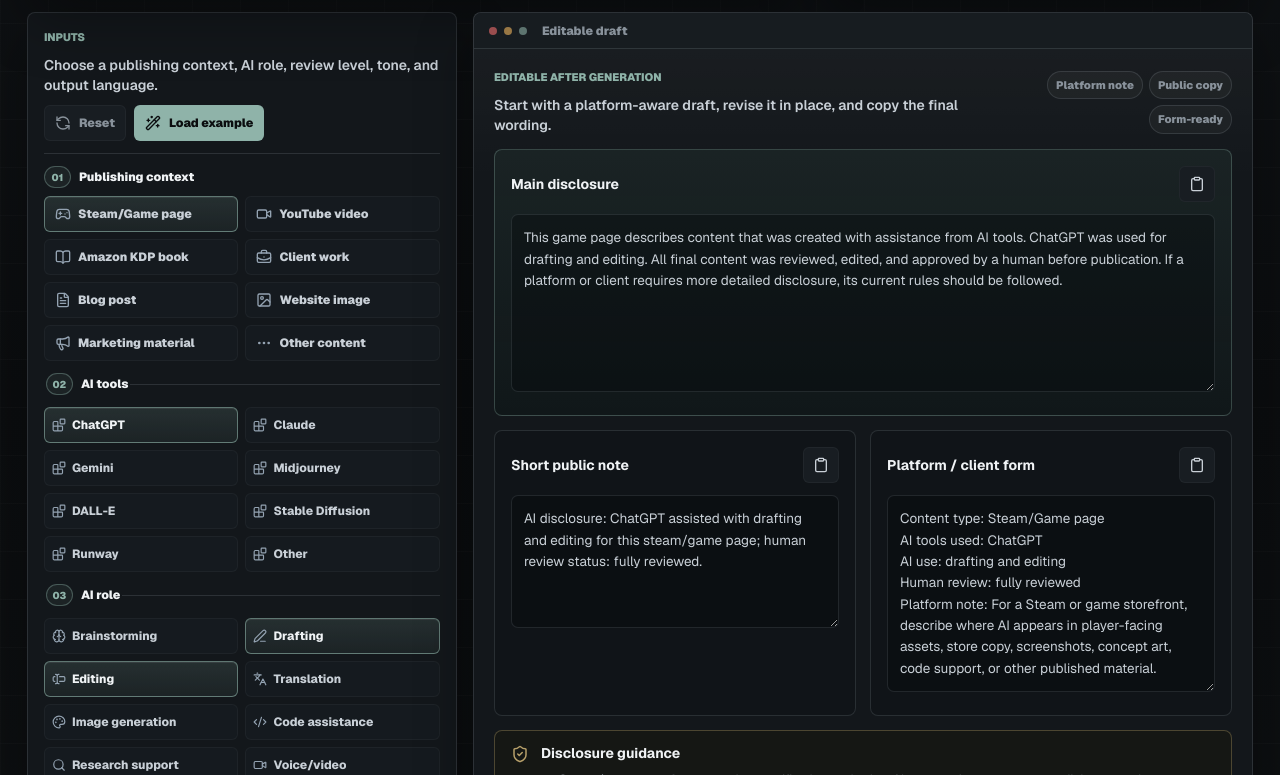
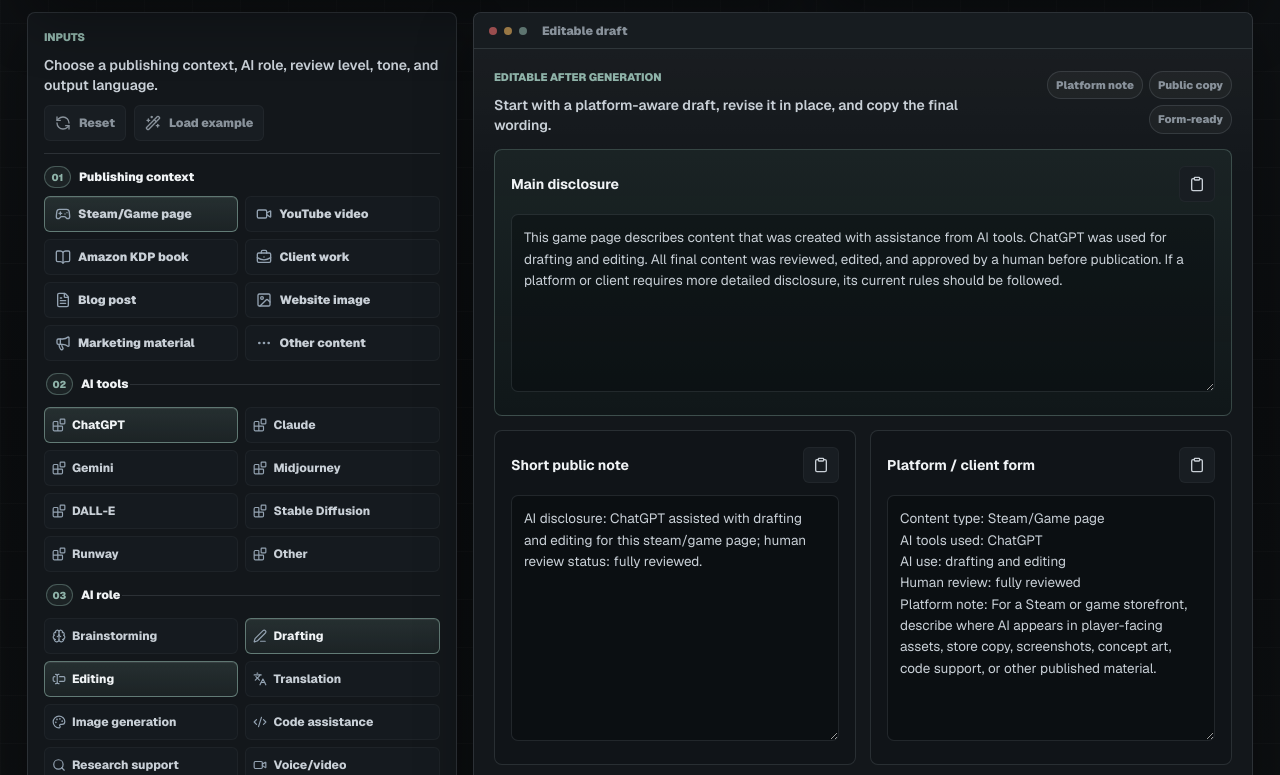
Before and after one commit to shawnlone/AI-Disclousure, a React (Vite) app: page / in a window 1280 px wide. Shown: the part 265-1040 px from the top of the page. Built offline with nearby package versions, Linux system fonts and the light colour scheme.

Commit message:
Polish control hover states

```diff
--- a/src/App.css
+++ b/src/App.css
@@ -364,7 +364,7 @@
   font-size: 13px;
   font-weight: 850;
   text-decoration: none;
-  cursor: pointer;
+  cursor: default;
 }
 
 .form-actions button {
@@ -385,7 +385,7 @@
 .support-link:hover,
 .service-link:hover,
 .mini-link:hover {
-  transform: translateY(-1px);
+  border-color: var(--border-strong);
 }
 
 button:focus-visible,
@@ -403,6 +403,11 @@
 
 .ghost-button {
   color: var(--text-muted);
+}
+
+.ghost-button:hover {
+  color: var(--text-strong);
+  background: #1b2127;
 }
 
 button svg,
@@ -476,6 +481,16 @@
   text-align: left;
 }
 
+.option-tile:hover,
+.choice-pill:hover,
+.segmented-control button:hover {
+  border-color: var(--border-strong);
+  color: var(--text-strong);
+  background:
+    linear-gradient(180deg, rgba(143, 179, 169, 0.08), rgba(143, 179, 169, 0.025)),
+    #171d20;
+}
+
 .option-tile svg {
   width: 16px;
   height: 16px;
@@ -527,6 +542,7 @@
   background: #151a1f;
   font-size: 12px;
   font-weight: 780;
+  cursor: default;
 }
 
 .choice-pill input {
@@ -535,6 +551,7 @@
   height: 1px;
   opacity: 0;
   pointer-events: none;
+  cursor: default;
 }
 
 .choice-pill svg {
@@ -580,6 +597,7 @@
   color: var(--text-muted);
   background: transparent;
   font-size: 12px;
+  cursor: default;
 }
 
 .segmented-control svg {
@@ -707,10 +725,31 @@
   font-size: 13.5px;
   line-height: 1.58;
   resize: vertical;
+  scrollbar-color: var(--border-strong) rgba(5, 7, 9, 0.34);
+  scrollbar-width: thin;
 }
 
 .primary-output textarea {
   min-height: 178px;
+}
+
+.document-columns .output-section textarea {
+  min-height: 246px;
+}
+
+.output-section textarea::-webkit-scrollbar {
+  width: 10px;
+}
+
+.output-section textarea::-webkit-scrollbar-track {
+  background: rgba(5, 7, 9, 0.34);
+  border-radius: 999px;
+}
+
+.output-section textarea::-webkit-scrollbar-thumb {
+  border: 2px solid rgba(5, 7, 9, 0.34);
+  border-radius: 999px;
+  background: rgba(189, 199, 202, 0.34);
 }
 
 .output-section textarea:focus {
@@ -764,15 +803,13 @@
 .document-columns {
   display: grid;
   grid-template-columns: 1fr 1fr;
-  gap: 0;
+  gap: 14px;
+  margin: 0 20px 14px;
 }
 
-.document-columns .output-section:first-child {
-  margin-right: 7px;
-}
-
-.document-columns .output-section:last-child {
-  margin-left: 7px;
+.document-columns .output-section {
+  min-width: 0;
+  margin: 0;
 }
 
 .inspector-panel {
@@ -1149,11 +1186,14 @@
     grid-template-columns: 1fr;
   }
 
-  .document-columns .output-section:first-child,
-  .document-columns .output-section:last-child,
+  .document-columns,
   .output-section,
   .inline-risk-panel {
     margin: 0 15px 12px;
+  }
+
+  .document-columns .output-section {
+    margin: 0;
   }
 
   .document-toolbar p {
--- a/src/App.tsx
+++ b/src/App.tsx
@@ -348,7 +348,7 @@
                 <RefreshCcw aria-hidden="true" />
                 {t.reset}
               </button>
-              <button type="button" className="primary-button" onClick={() => setInput(exampleInput)}>
+              <button type="button" className="ghost-button" onClick={() => setInput(exampleInput)}>
                 <Wand2 aria-hidden="true" />
                 {t.example}
               </button>
```
